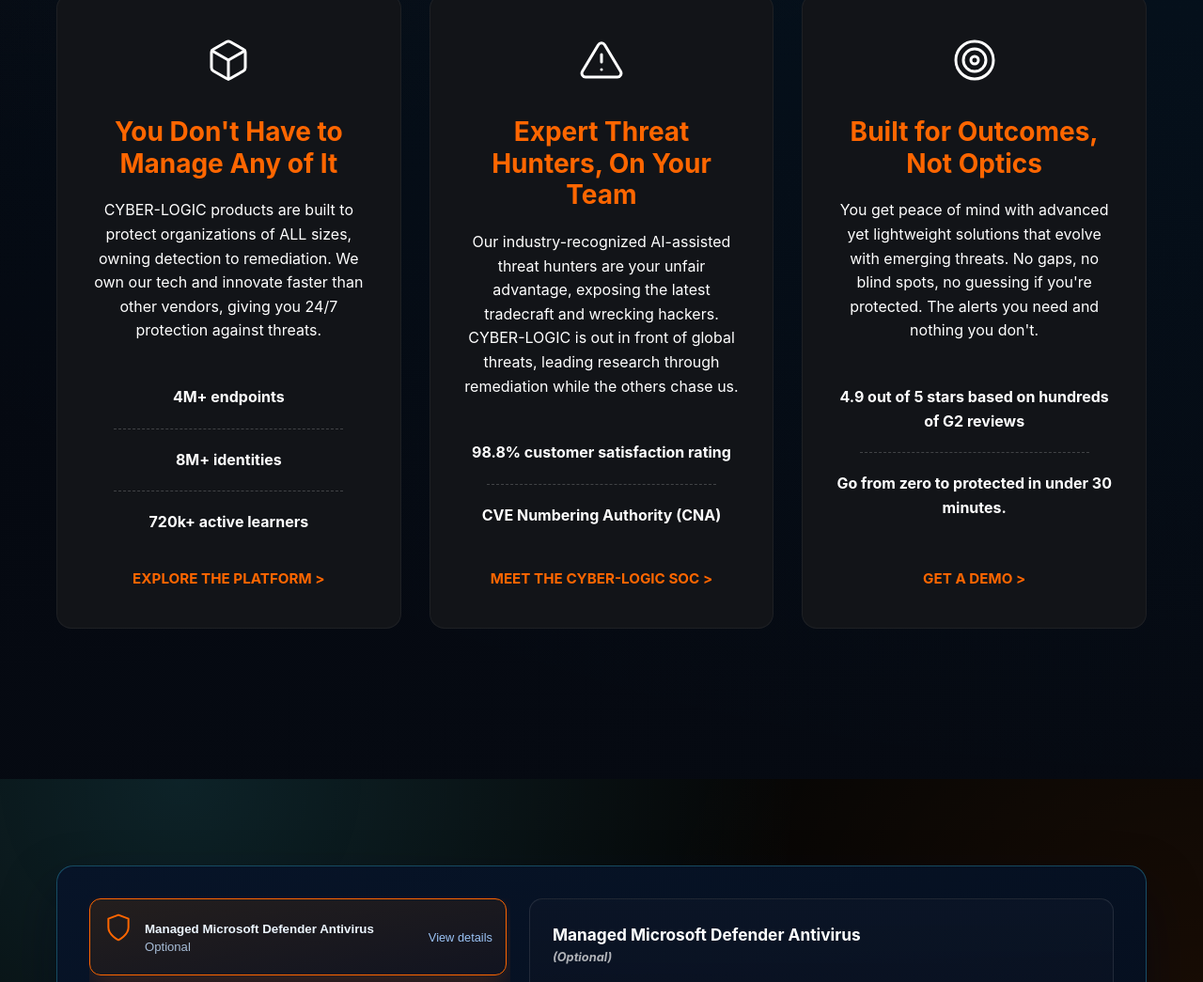
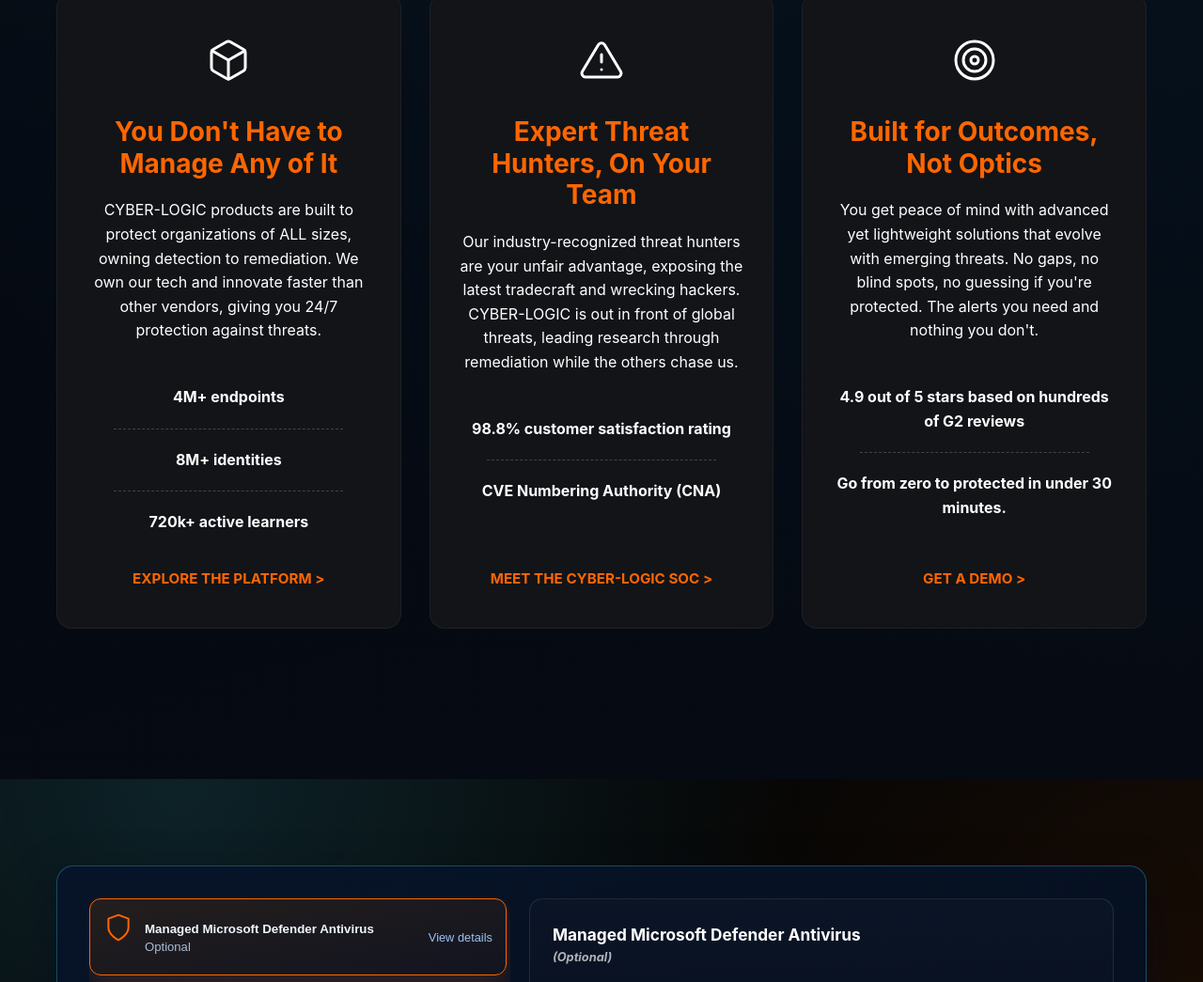
Before and after one commit to cyberdyne10/huntress, a website: page index.html in a window 1280 px wide. Shown: the part 1471-2516 px from the top of the page at 94% size. Drawn offline with Linux system fonts and the light colour scheme; no server answers.

Commit message:
content: remove remaining AI-assisted wording from homepage copy

```diff
--- a/index.html
+++ b/index.html
@@ -167,7 +167,7 @@
                         </div>
                         <h2 class="why-us-title">Expert Threat Hunters, On Your Team</h2>
                         <p class="why-us-text">
-                            Our industry-recognized AI-assisted threat hunters are your unfair advantage,
+                            Our industry-recognized threat hunters are your unfair advantage,
                             exposing the latest tradecraft and wrecking hackers. CYBER-LOGIC is out in
                             front of global threats, leading research through remediation while the others chase us.
                         </p>
```
